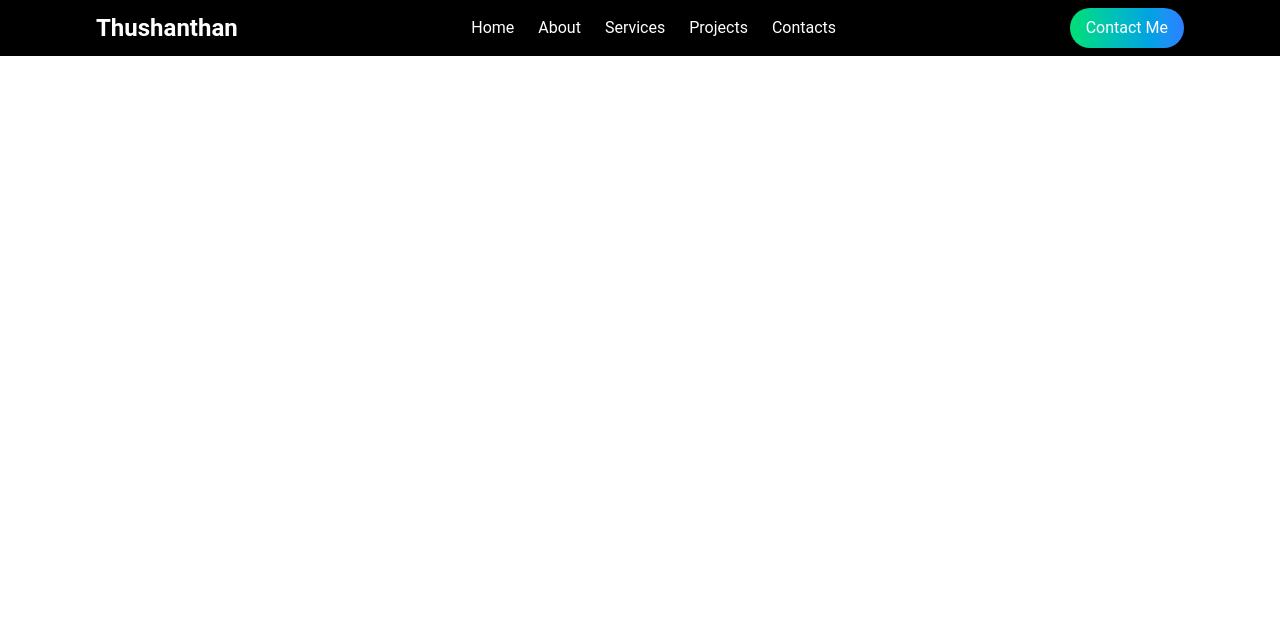
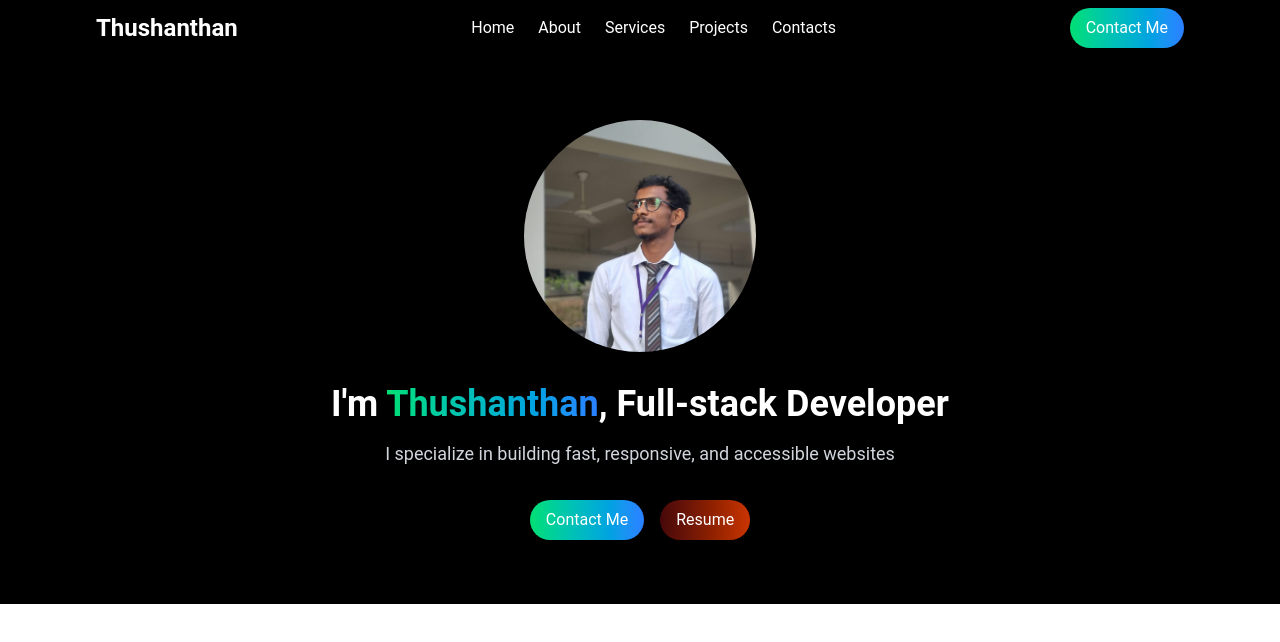
Before and after one commit to Thushan2002/my-portfolio-react-vite-tailwind, a React (Vite) app: page / in a window 1280 px wide. Shown: the top 642 px of the page. Built offline with nearby package versions, Linux system fonts and the light colour scheme.

Commit message:
feat: Home section added

```diff
--- a/src/App.jsx
+++ b/src/App.jsx
@@ -1,10 +1,12 @@
 import React from 'react'
 import Navbar from './Components/Navbar'
+import Hero from './Components/Hero'
 
 const App = () => {
   return (
     <div>
       <Navbar/>
+      <Hero/>
     </div>
   )
 }
--- /dev/null
+++ b/src/Components/Hero.jsx
@@ -0,0 +1,23 @@
+import React from 'react'
+import hero_img from '../assets/my-img-2.jpg'
+
+const Hero = () => {
+  return (
+    <div className='bg-black text-white text-center py-16 '>
+    <img src={hero_img} alt="" className='mx-auto mb-8 w-58 h-58 rounded-full object-cover  transform transition-transform duration-300 hover:scale-105' />
+    <h1 className='text-4xl font-bold'>
+        I'm {" "}
+        <span className='text-transparent bg-clip-text bg-gradient-to-r from-green-400 to-blue-500'>Thushanthan</span>, Full-stack Developer
+    </h1>
+    <p className='mt-4 text-lg text-gray-300 md:px-32'>
+        I specialize in building fast, responsive, and accessible websites
+    </p>
+    <div className='mt-8 space-x-4'>
+        <button className='bg-gradient-to-r from-green-400 to-blue-500 text-white hidden md:inline transform transition-transform duration-300 hover:scale-105 px-4 py-2 rounded-full'>Contact Me</button>
+        <button className='bg-gradient-to-r from-red-950 to-orange-700 text-white hidden md:inline transform transition-transform duration-300 hover:scale-105 px-4 py-2 rounded-full'>Resume</button>
+    </div>
+    </div>
+  )
+}
+
+export default Hero
```
Also changed, not shown: src/assets/my-img-1.jpg (added), src/assets/my-img-2.jpg (added).
